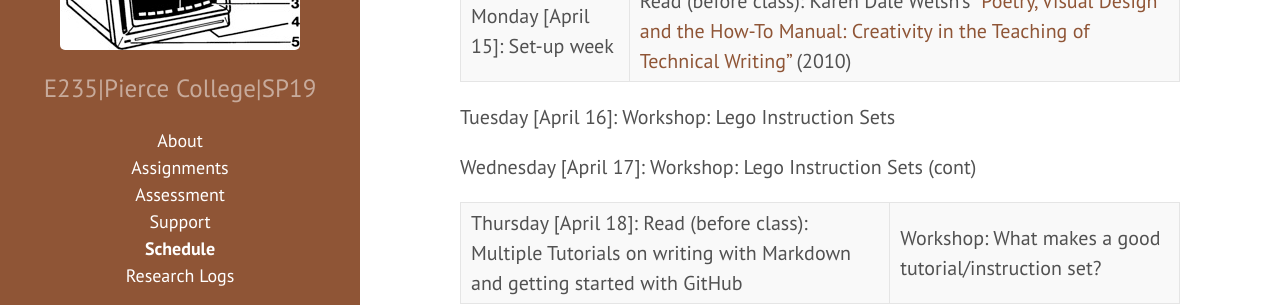
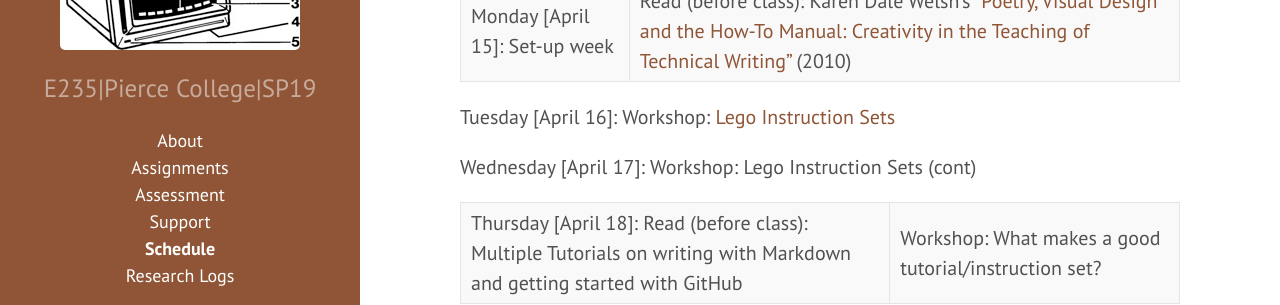
Before and after one commit to jloan/e235, a Jekyll site: the page built from 04schedule.md, in a window 1280 px wide and 900 px high, scrolled down 580 px. Shown: the part 156-461 px from the top of the window. Built offline with Jekyll 4.4.1, drawn with Linux system fonts in a browser that asks for light colours; part of the change alters nothing that is shown; grey boxes are pictures that could not be loaded.

```diff
--- a/04schedule.md
+++ b/04schedule.md
@@ -19,7 +19,7 @@ Monday [April 8]: Intro course/talk syllabus
 
 Monday [April 15]: Set-up week | Read (before class): Karen Dale Welsh's ["Poetry, Visual Design and the How-To Manual: Creativity in the Teaching of Technical Writing"](https://ezproxy.pierce.ctc.edu:2057/docview/237307200/fulltext/EA8940D7FEA24DE2PQ/1?accountid=2280) (2010)
 
-Tuesday [April 16]: Workshop: Lego Instruction Sets
+Tuesday [April 16]: Workshop: [Lego Instruction Sets](_posts/mini-project1.md_)
 
 Wednesday [April 17]: Workshop: Lego Instruction Sets (cont)
 
```
